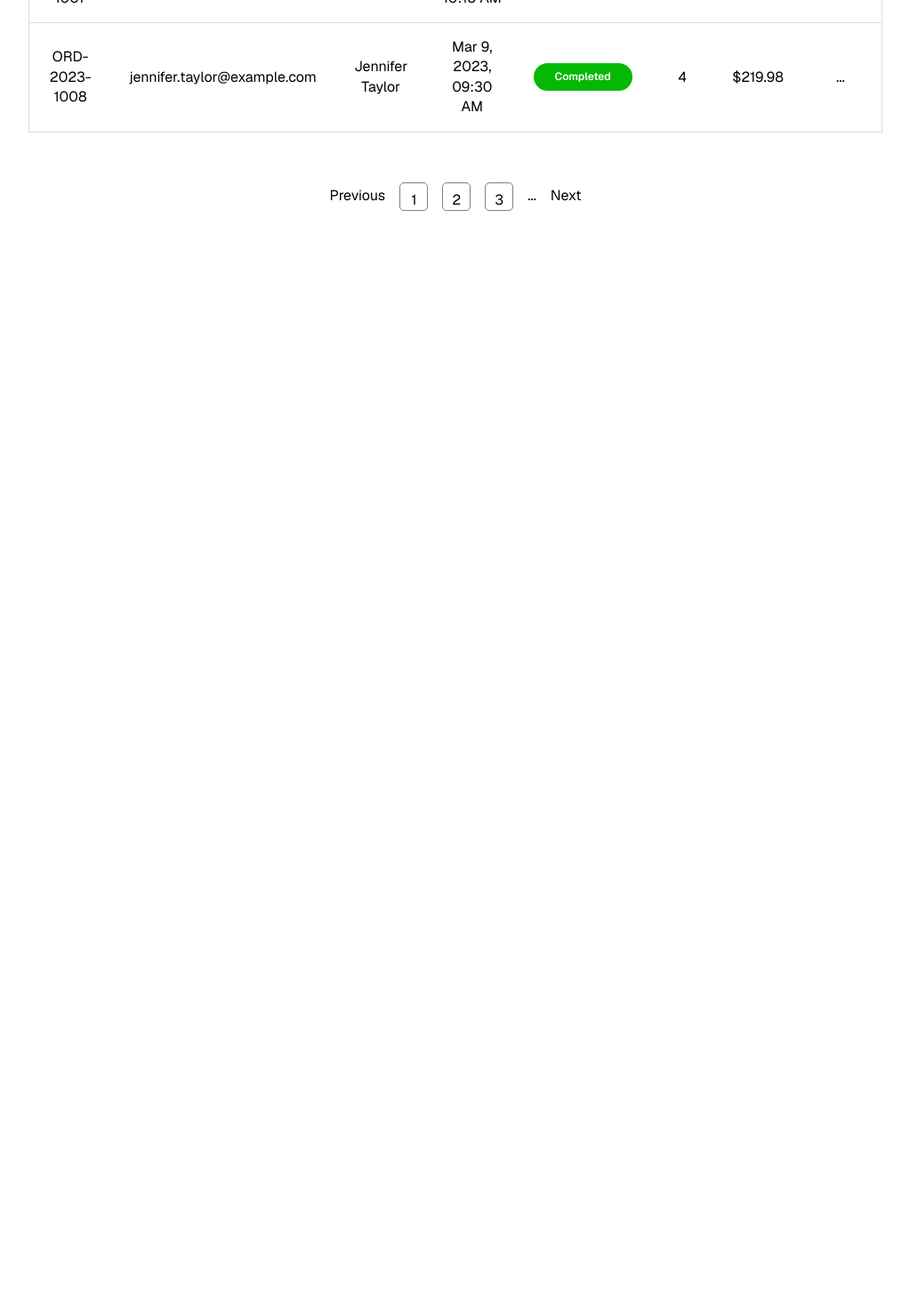
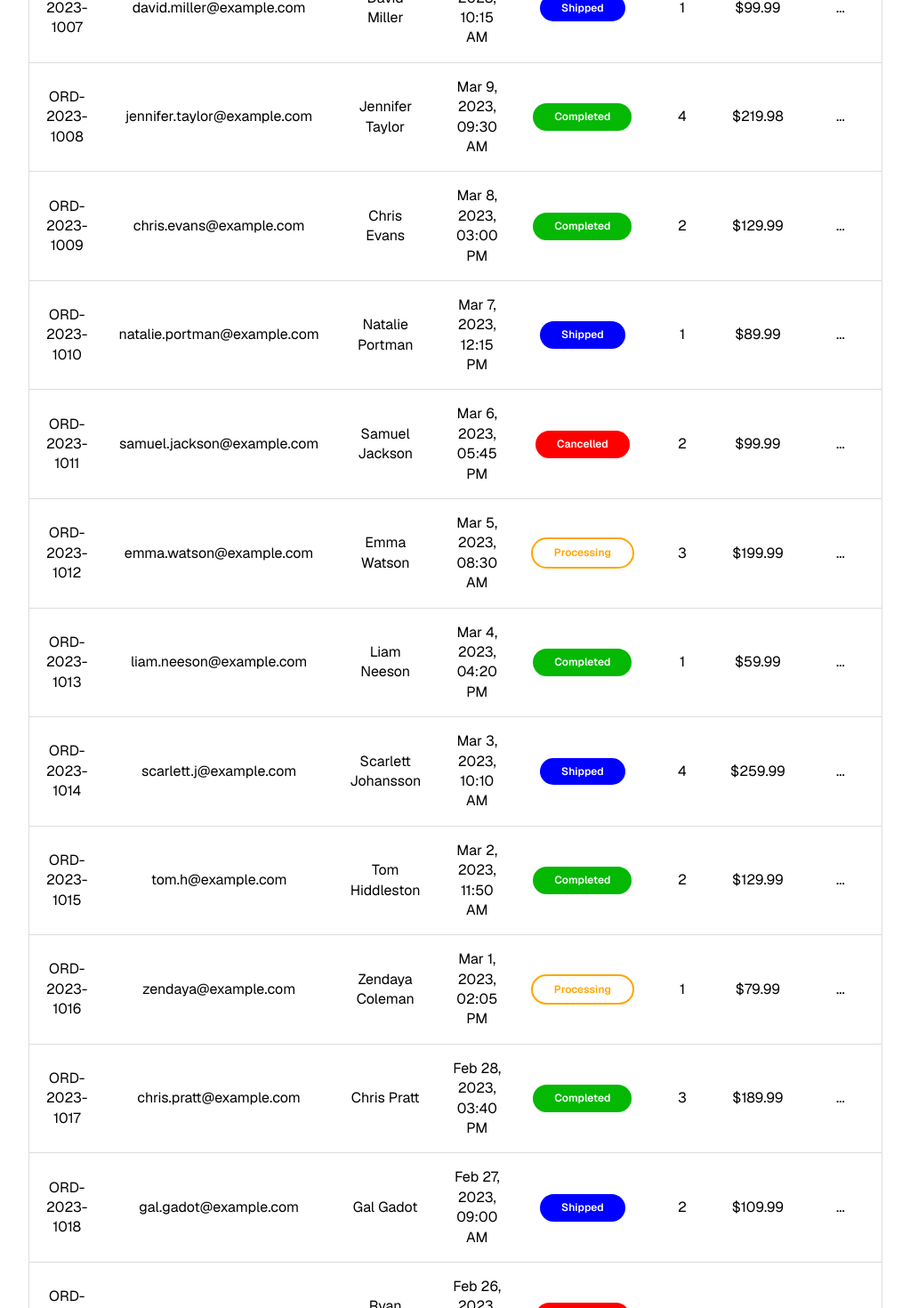
Before and after one commit to ixtk/sturdy-umbrella, a React (Vite) app in the folder frontend/: page /orders in a window 1280 px wide. Shown: the part 1330-2800 px from the top of the page at 89% size, without its empty margins (128-1151 px from the left). Before the commit the page ends 1591 px from the top, so only its background shows below. Built offline with nearby package versions, Linux system fonts and the light colour scheme.

Commit message:
table pagination (with error)

```diff
--- a/frontend/src/dashboard/Orders.jsx
+++ b/frontend/src/dashboard/Orders.jsx
@@ -8,7 +8,22 @@ import { FiSearch } from "react-icons/fi" // ესეც icon
 export const Orders = () => {
   const [statusFilter, setStatusFilter] = useState("All") // ეს state განსაზღვრავს რომელი ღილაკია მონიშნული
   const [filteredOrders, setFilteredOrders] = useState([]) // ეს state არის სია იმ შეკვეთებისა, რომელიც შეესაბამება მონიშნულ ღილაკს
+  //!-------------------
+  const [currentPage, setCurrentPage] = useState(1)
+  const ordersPerPage = 10
 
+  // Calculate total pages
+  const totalPages = Math.ceil(ordersData.length / ordersPerPage)
+
+  // Get current page's data
+  const indexOfLastOrder = currentPage * ordersPerPage
+  const indexOfFirstOrder = indexOfLastOrder - ordersPerPage
+  const currentOrders = ordersData.slice(indexOfFirstOrder, indexOfLastOrder)
+
+  const handlePageChange = pageNumber => {
+    setCurrentPage(pageNumber)
+  }
+  //!-------------------
   useEffect(() => {
     // useEffect ეშვება ყოველჯერზე როდესაც statusFilter იცვლება
     if (statusFilter === "All") {
@@ -207,14 +222,19 @@ export const Orders = () => {
         </div>
       </div>
 
-      <div className="pagination-row">
-        <span> Previous </span>
-        <button>1</button>
-        <button>2</button>
-        <button>3</button>
-        <span>...</span>
-        <span>Next</span>
+      {/* //!------------------- */}
+      <div className="pagination">
+        {Array.from({ length: totalPages }, (_, idx) => idx + 1).map(page => (
+          <button
+            key={page}
+            className={page === currentPage ? "active" : ""}
+            onClick={() => handlePageChange(page)}
+          >
+            {page}
+          </button>
+        ))}
       </div>
+      {/* //!--------------------- */}
     </div>
   )
 }
--- a/frontend/src/data/data.json
+++ b/frontend/src/data/data.json
@@ -78,5 +78,125 @@
     "items": 4,
     "total": 219.98,
     "actions": "..."
+  },
+  {
+    "id": "ORD-2023-1009",
+    "customer": "Chris Evans",
+    "email": "chris.evans@example.com",
+    "date": "Mar 8, 2023, 03:00 PM",
+    "status": "Completed",
+    "items": 2,
+    "total": 129.99,
+    "actions": "..."
+  },
+  {
+    "id": "ORD-2023-1010",
+    "customer": "Natalie Portman",
+    "email": "natalie.portman@example.com",
+    "date": "Mar 7, 2023, 12:15 PM",
+    "status": "Shipped",
+    "items": 1,
+    "total": 89.99,
+    "actions": "..."
+  },
+  {
+    "id": "ORD-2023-1011",
+    "customer": "Samuel Jackson",
+    "email": "samuel.jackson@example.com",
+    "date": "Mar 6, 2023, 05:45 PM",
+    "status": "Cancelled",
+    "items": 2,
+    "total": 99.99,
+    "actions": "..."
+  },
+  {
+    "id": "ORD-2023-1012",
+    "customer": "Emma Watson",
+    "email": "emma.watson@example.com",
+    "date": "Mar 5, 2023, 08:30 AM",
+    "status": "Processing",
+    "items": 3,
+    "total": 199.99,
+    "actions": "..."
+  },
+  {
+    "id": "ORD-2023-1013",
+    "customer": "Liam Neeson",
+    "email": "liam.neeson@example.com",
+    "date": "Mar 4, 2023, 04:20 PM",
+    "status": "Completed",
+    "items": 1,
+    "total": 59.99,
+    "actions": "..."
+  },
+  {
+    "id": "ORD-2023-1014",
+    "customer": "Scarlett Johansson",
+    "email": "scarlett.j@example.com",
+    "date": "Mar 3, 2023, 10:10 AM",
+    "status": "Shipped",
+    "items": 4,
+    "total": 259.99,
+    "actions": "..."
+  },
+  {
+    "id": "ORD-2023-1015",
+    "customer": "Tom Hiddleston",
+    "email": "tom.h@example.com",
+    "date": "Mar 2, 2023, 11:50 AM",
+    "status": "Completed",
+    "items": 2,
+    "total": 129.99,
+    "actions": "..."
+  },
+  {
+    "id": "ORD-2023-1016",
+    "customer": "Zendaya Coleman",
+    "email": "zendaya@example.com",
+    "date": "Mar 1, 2023, 02:05 PM",
+    "status": "Processing",
+    "items": 1,
+    "total": 79.99,
+    "actions": "..."
+  },
+  {
+    "id": "ORD-2023-1017",
+    "customer": "Chris Pratt",
+    "email": "chris.pratt@example.com",
+    "date": "Feb 28, 2023, 03:40 PM",
+    "status": "Completed",
+    "items": 3,
+    "total": 189.99,
+    "actions": "..."
+  },
+  {
+    "id": "ORD-2023-1018",
+    "customer": "Gal Gadot",
+    "email": "gal.gadot@example.com",
+    "date": "Feb 27, 2023, 09:00 AM",
+    "status": "Shipped",
+    "items": 2,
+    "total": 109.99,
+    "actions": "..."
+  },
+  {
+    "id": "ORD-2023-1019",
+    "customer": "Ryan Reynolds",
+    "email": "ryan.r@example.com",
+    "date": "Feb 26, 2023, 01:15 PM",
+    "status": "Cancelled",
+    "items": 2,
+    "total": 119.99,
+    "actions": "..."
+  },
+  {
+    "id": "ORD-2023-1020",
+    "customer": "Brie Larson",
+    "email": "brie.larson@example.com",
+    "date": "Feb 25, 2023, 10:50 AM",
+    "status": "Processing",
+    "items": 1,
+    "total": 69.99,
+    "actions": "..."
   }
 ]
```
Lines whose indentation alone changed are shown as unchanged.
